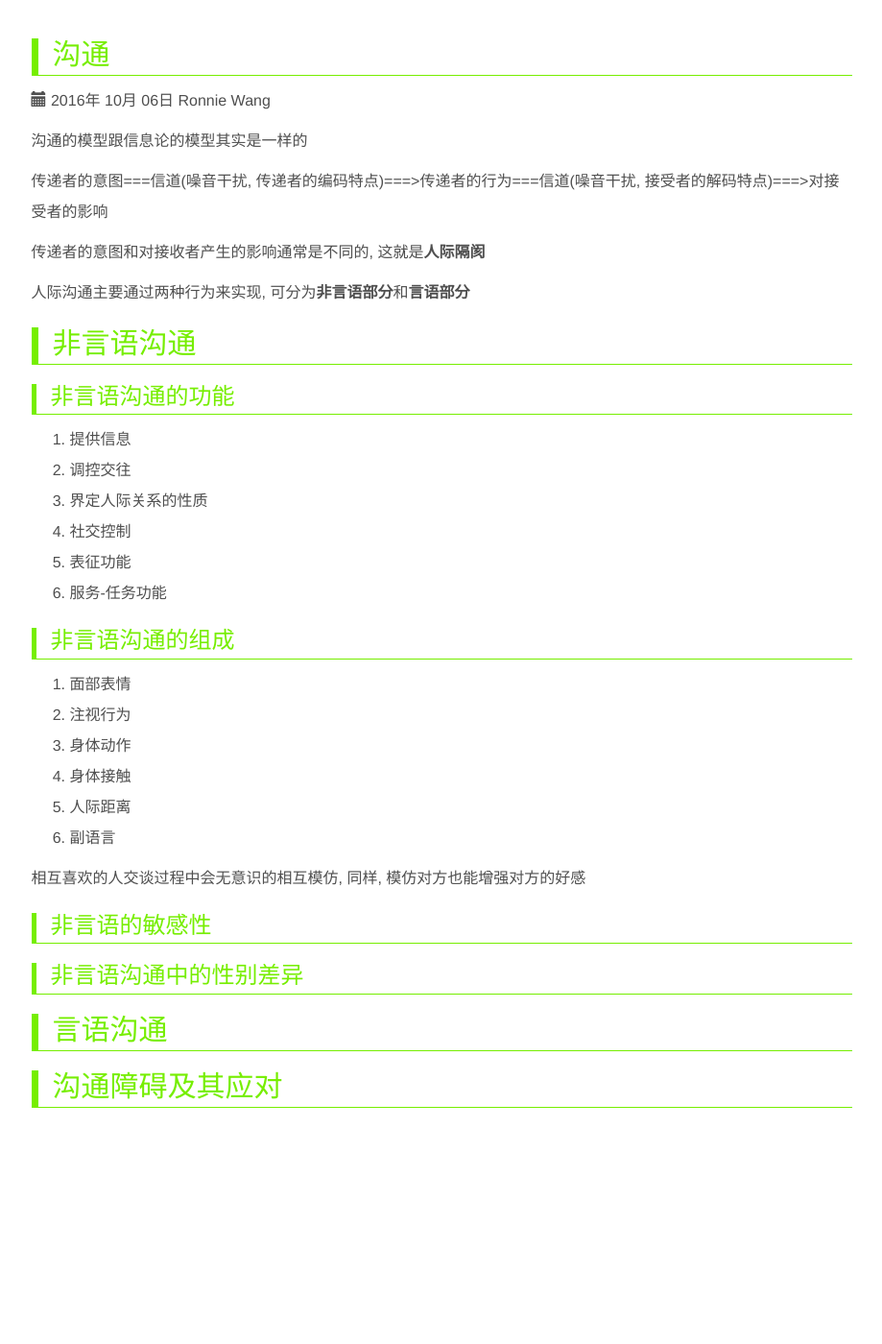
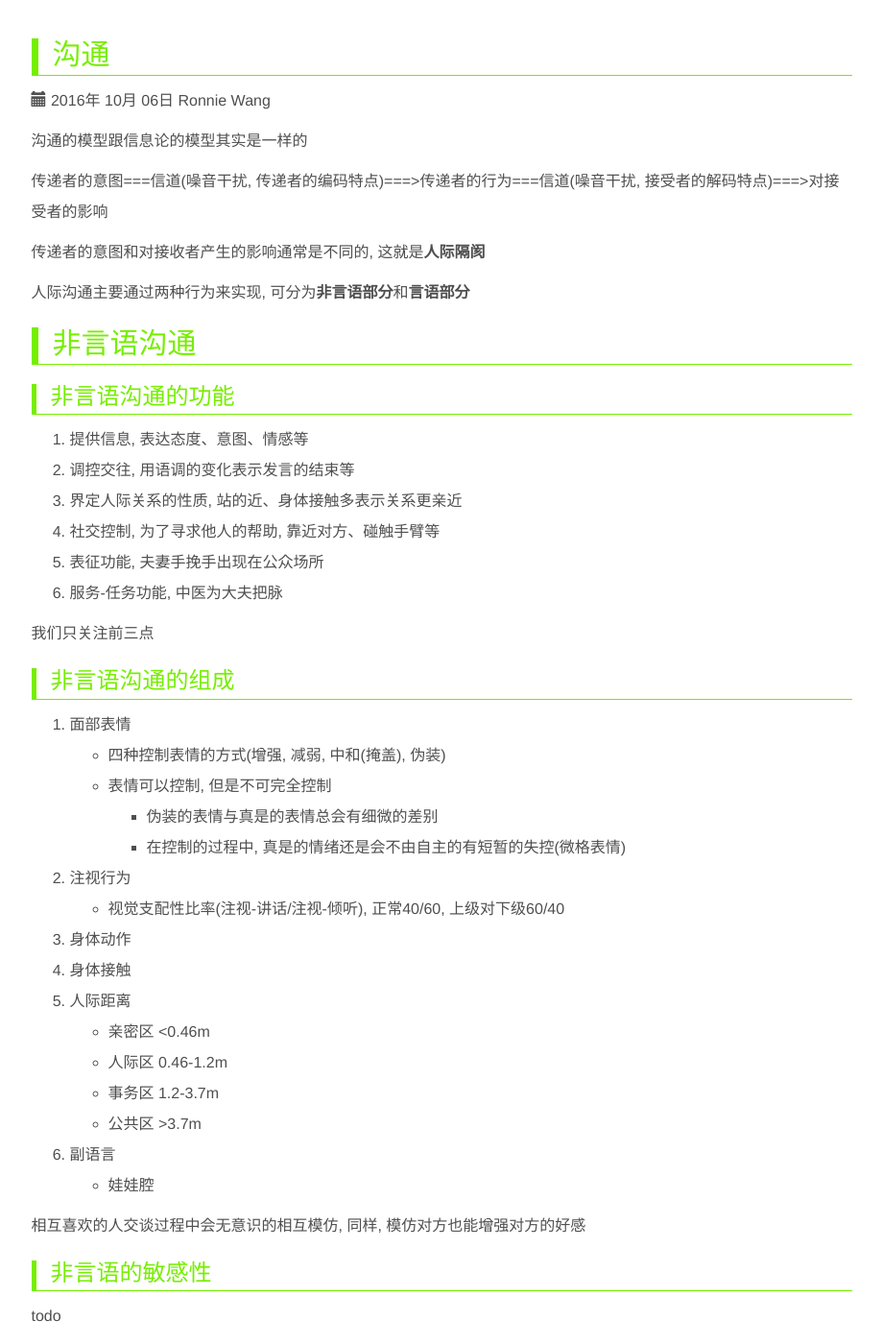
Before and after one commit to ronniewang/ronniewang.github.io, a Jekyll site: the page built from _posts/2016-10-06-comunication.md, in a window 1280 px wide and 1400 px high. Shown: the whole window at 96% size, without its empty margins (180-1099 px from the left). Built offline with Jekyll 4.4.1, drawn with Linux system fonts in a browser that asks for light colours; some of the changed text lies outside the part shown.

Commit message:
update file

````diff
--- a/_posts/2016-10-06-comunication.md
+++ b/_posts/2016-10-06-comunication.md
@@ -21,28 +21,75 @@ category: Relationship
 
 ### 非言语沟通的功能
 
-1. 提供信息
-2. 调控交往
-3. 界定人际关系的性质
-4. 社交控制
-5. 表征功能
-6. 服务-任务功能
+1. 提供信息, 表达态度、意图、情感等
+2. 调控交往, 用语调的变化表示发言的结束等
+3. 界定人际关系的性质, 站的近、身体接触多表示关系更亲近
+4. 社交控制, 为了寻求他人的帮助, 靠近对方、碰触手臂等
+5. 表征功能, 夫妻手挽手出现在公众场所
+6. 服务-任务功能, 中医为大夫把脉
+
+我们只关注前三点
 
 ### 非言语沟通的组成
 
 1. 面部表情
+    * 四种控制表情的方式(增强, 减弱, 中和(掩盖), 伪装)
+    * 表情可以控制, 但是不可完全控制
+        * 伪装的表情与真是的表情总会有细微的差别
+        * 在控制的过程中, 真是的情绪还是会不由自主的有短暂的失控(微格表情)
 2. 注视行为
+    * 视觉支配性比率(注视-讲话/注视-倾听), 正常40/60, 上级对下级60/40
 3. 身体动作
 4. 身体接触
 5. 人际距离
+    * 亲密区 <0.46m
+    * 人际区 0.46-1.2m
+    * 事务区 1.2-3.7m
+    * 公共区 >3.7m
+
 6. 副语言
+    * 娃娃腔
 
 相互喜欢的人交谈过程中会无意识的相互模仿, 同样, 模仿对方也能增强对方的好感
 
 ### 非言语的敏感性
+
+todo
 
 ### 非言语沟通中的性别差异
 
 ## 言语沟通
 
 ## 沟通障碍及其应对
+
+### 沟通不良
+
+### 精确表述
+
+### 积极倾听
+
+接受信息的过程中, 有两件事要完成
+* 第一, 准确的理解对方要表达的意思
+* 第二, 向对方传达关注和理解
+
+以上都可以通过**复述**来完成
+
+复述可以和对方确认他的意思, 可以确定你没有误解对方的意思, 可以防止误解和矛盾升级
+
+```
+W: (叹气)我感到很高兴, 婆婆决定下周不来我们家住了
+H: (发怒)我妈怎么了? 你总是那她说事, 你真是个忘恩负义的贱人
+```
+
+```
+W:(叹气)我感到很高兴, 婆婆决定下周不来我们家住了
+H:(发怒)你的意思是不喜欢她来咱么家?
+W:(吃惊)不, 当然欢迎, 知识我下周要交论文了, 下周没有多少时间陪她
+H:(松了口气)哦
+```
+
+直觉检验, 我说的话有没有让你不舒服? 你能复述一下我刚才说的意思吗?
+
+### 守礼而镇定
+
+### 尊重和确认的力量
````
